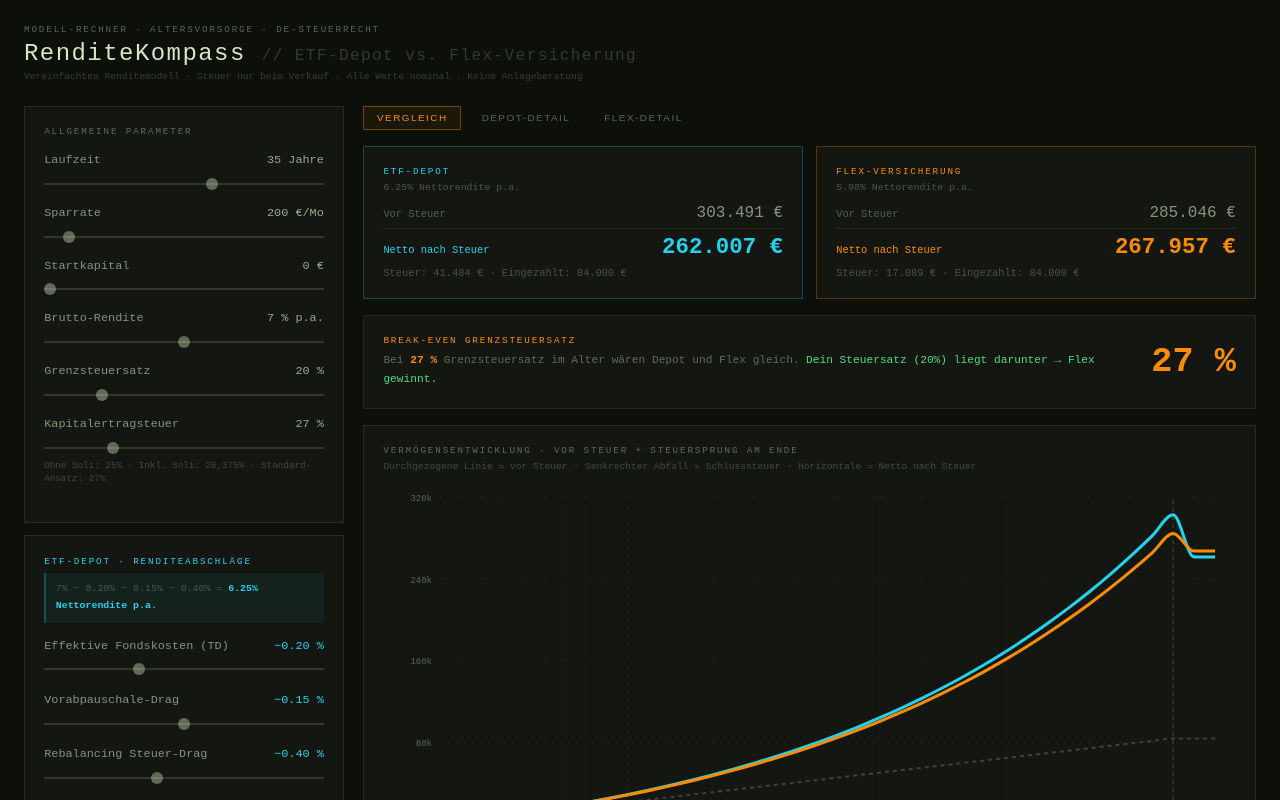
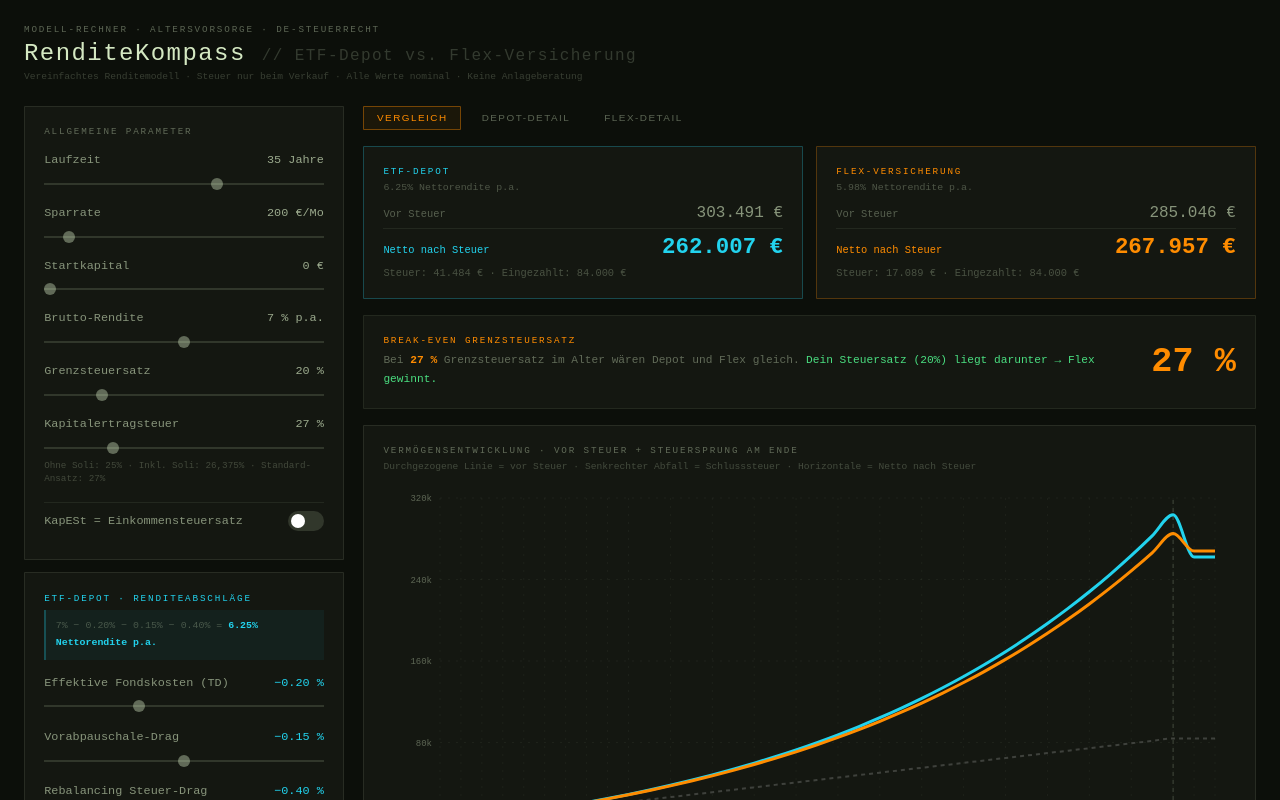
Before and after one commit to peterlolyeahmueller-commits/renditekompass, a React (Vite) app: page / in a window 1280 px wide. Shown: the top 800 px of the page. Built offline with nearby package versions, Linux system fonts and the light colour scheme.

Commit message:
Update App.jsx

```diff
--- a/src/App.jsx
+++ b/src/App.jsx
@@ -84,6 +84,7 @@ export default function RenditeKompass() {
   const [bruttoRendite, setBruttoRendite] = useState(7);
   const [steuersatz,    setSteuersatz]    = useState(20);
   const [kapSt,         setKapSt]         = useState(27);
+  const [kapGleichEst,  setKapGleichEst]  = useState(false);
   const [fondskosten,   setFondskosten]   = useState(0.20);
   const [vorabDrag,     setVorabDrag]     = useState(0.15);
   const [rebalDrag,     setRebalDrag]     = useState(0.40);
@@ -93,6 +94,10 @@ export default function RenditeKompass() {
   const isMobile = vw < 860;
   const isNarrow = vw < 560;
   const isMedium = vw < 1100;
+
+  useEffect(() => {
+    if (kapGleichEst) setKapSt(steuersatz);
+  }, [kapGleichEst, steuersatz]);
 
   const R = useMemo(() => {
     const r  = bruttoRendite / 100;
@@ -162,15 +167,15 @@ export default function RenditeKompass() {
           <div className="card">
             <div className="lbl" style={{ marginBottom:"1rem" }}>Allgemeine Parameter</div>
             {[
-              { label:"Laufzeit",             val:laufzeit,      set:setLaufzeit,      min:12,  max:50,    step:1,    unit:"Jahre" },
+              { label:"Laufzeit",             val:laufzeit,      set:setLaufzeit,      min:10,  max:50,    step:1,    unit:"Jahre" },
               { label:"Sparrate",             val:sparrate,      set:setSparrate,      min:100, max:1500,  step:50,   unit:"€/Mo" },
               { label:"Startkapital",         val:startkapital,  set:setStartkapital,  min:0,   max:200000,step:5000, unit:"€" },
               { label:"Brutto-Rendite",       val:bruttoRendite, set:setBruttoRendite, min:2,   max:12,    step:0.25, unit:"% p.a." },
               { label:"Grenzsteuersatz",      val:steuersatz,    set:setSteuersatz,    min:14,  max:45,    step:1,    unit:"%" },
               { label:"Kapitalertragsteuer",  val:kapSt,         set:setKapSt,         min:20,  max:50,    step:1,    unit:"%",
-                hint:"Ohne Soli: 25% · Inkl. Soli: 26,375% · Standard-Ansatz: 27%" },
+                hint:"Ohne Soli: 25% · Inkl. Soli: 26,375% · Standard-Ansatz: 27%", disabled:kapGleichEst },
             ].map(({ label, val, set, min, max, step, unit, hint }) => (
-              <div key={label} style={{ marginBottom:"1rem" }}>
+              <div key={label} style={{ marginBottom:"1rem", opacity: label==="Kapitalertragsteuer" && kapGleichEst ? 0.35 : 1, pointerEvents: label==="Kapitalertragsteuer" && kapGleichEst ? "none" : "auto" }}>
                 <div style={{ display:"flex", justifyContent:"space-between", marginBottom:"0.3rem" }}>
                   <span style={{ fontSize:"0.74rem", color:"rgba(212,232,194,0.6)" }}>{label}</span>
                   <span style={{ fontSize:"0.74rem", color:"rgba(212,232,194,0.7)" }}>{val.toLocaleString("de-DE")} {unit}</span>
@@ -179,6 +184,21 @@ export default function RenditeKompass() {
                 {hint && <div style={{ fontSize:"0.58rem", color:"rgba(212,232,194,0.24)", marginTop:"0.3rem", lineHeight:1.5 }}>{hint}</div>}
               </div>
             ))}
+            <div onClick={() => setKapGleichEst(!kapGleichEst)}
+              style={{ display:"flex", justifyContent:"space-between", alignItems:"center",
+                padding:"0.5rem 0", borderTop:"1px solid rgba(212,232,194,0.08)", marginTop:"0.2rem", cursor:"pointer" }}>
+              <span style={{ fontSize:"0.74rem", color: kapGleichEst ? "#d4e8c2" : "rgba(212,232,194,0.6)" }}>
+                KapESt = Einkommensteuersatz
+              </span>
+              <div style={{ width:"36px", height:"20px", borderRadius:"10px", flexShrink:0,
+                background: kapGleichEst ? "#22d3ee" : "rgba(212,232,194,0.15)",
+                position:"relative", transition:"background 0.2s" }}>
+                <div style={{ position:"absolute", top:"3px",
+                  left: kapGleichEst ? "19px" : "3px",
+                  width:"14px", height:"14px", borderRadius:"50%",
+                  background:"#fff", transition:"left 0.2s" }} />
+              </div>
+            </div>
           </div>
 
           <div className="card">
```
